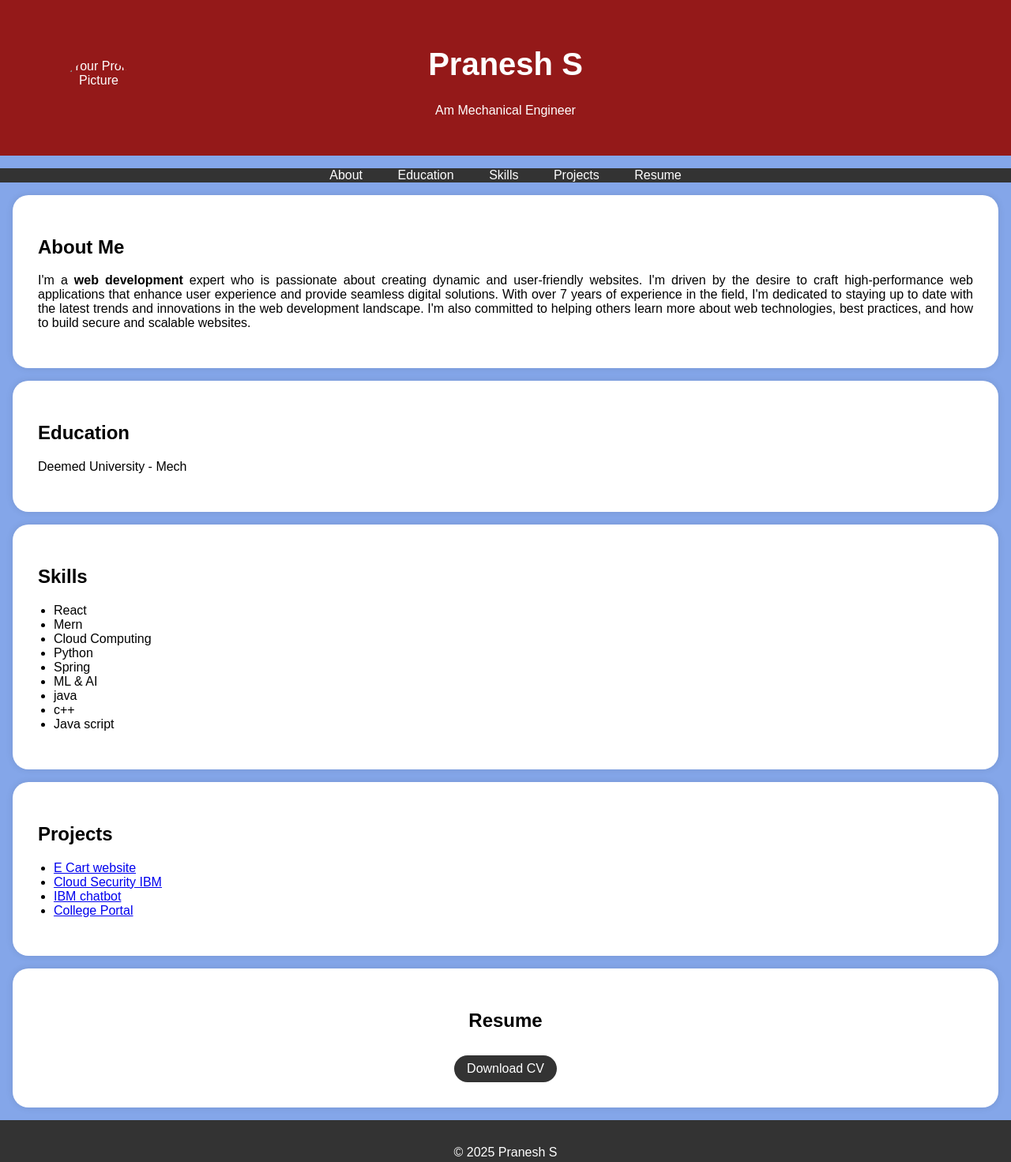
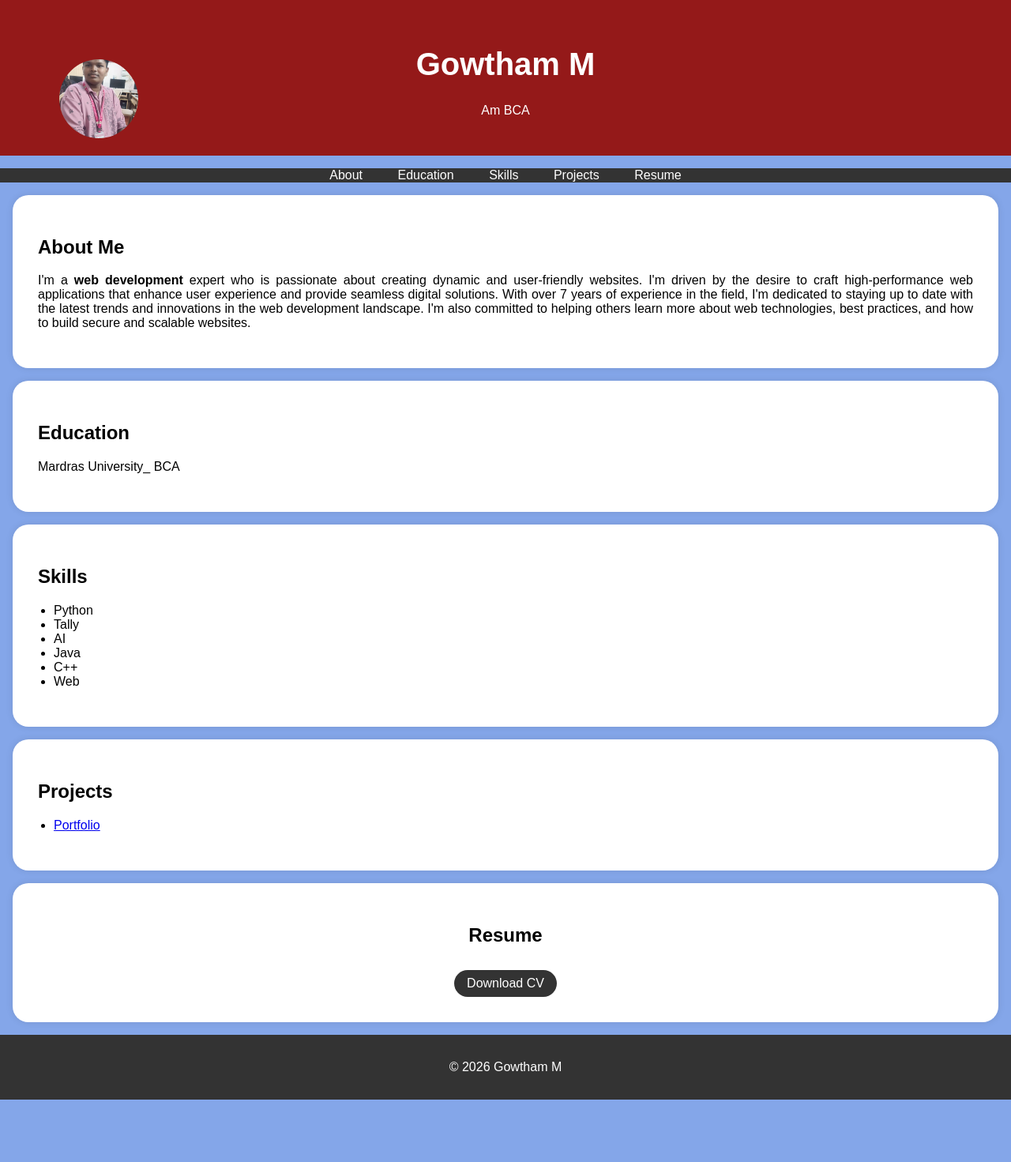
Before and after one commit to Gowtham11047/Gowthamnaan-, a plain HTML site: page index.html in a window 1280 px wide. Shown: the whole page at 79% size. After the commit the page ends 1392 px from the top, so only its background shows below. Drawn offline with Linux system fonts and the light colour scheme.

Commit message:
Index.html

```diff
--- a/index.html
+++ b/index.html
@@ -95,9 +95,9 @@
     <header>
         <div class="header-content">
             <!-- Add your profile picture here -->
-            <img src="passport photo.jpg" alt="Your Profile Picture" class="profile-picture">
-            <h1>Pranesh S</h1>
-            <p>Am Mechanical Engineer</p>
+            <img src="027.jpg" alt="Your Profile Picture" class="profile-picture">
+            <h1>Gowtham M</h1>
+            <p>Am BCA</p>
         </div>
     </header>
 
@@ -128,7 +128,7 @@
     <section id="education">
         <div class="section-content">
             <h2>Education</h2>
-            <p>Deemed University  - Mech</p>
+            <p>Mardras University_ BCA</p>
 
 
         </div>
@@ -138,15 +138,13 @@
         <div class="section-content">
             <h2>Skills</h2>
             <ul>
-                <li>React</li>
-                <li>Mern</li>
-                <li>Cloud Computing</li>
+
                 <li>Python</li>
-                <li>Spring</li>
-                <li>ML & AI</li>
-                <li>java</li>
-                <li>c++</li>
-                <li>Java script</li>
+                <li>Tally</li>
+                <li>AI</li>
+                <li>Java</li>
+                <li>C++</li>
+                <li>Web</li>
             </ul>
         </div>
     </section>
@@ -155,10 +153,7 @@
         <div class="section-content">
             <h2>Projects</h2>
             <ul>
-                <li><a href="#">E Cart website</a></li>
-                <li><a href="#">Cloud Security IBM</a></li>
-                <li><a href="#">IBM chatbot</a></li>
-                <li><a href="#">College Portal</a></li>
+                <li><a href="#">Portfolio</a></li>
                 <!-- Add more project links here -->
             </ul>
         </div>
@@ -169,14 +164,14 @@
         <div class="section-content">
             <center>
             <h2>Resume</h2>
-            <a href="file.pdf" target="_blank" class="download-button">Download CV</a>
+            <a href="CV_14_1743248058809.pdf" target="_blank" class="download-button">Download CV</a>
         </center>
         </div>
 
     </section>
 
     <footer>
-        <p>&copy; 2025 Pranesh S</p>
+        <p>&copy; 2026 Gowtham M</p>
     </footer>
 
     <script>
```
